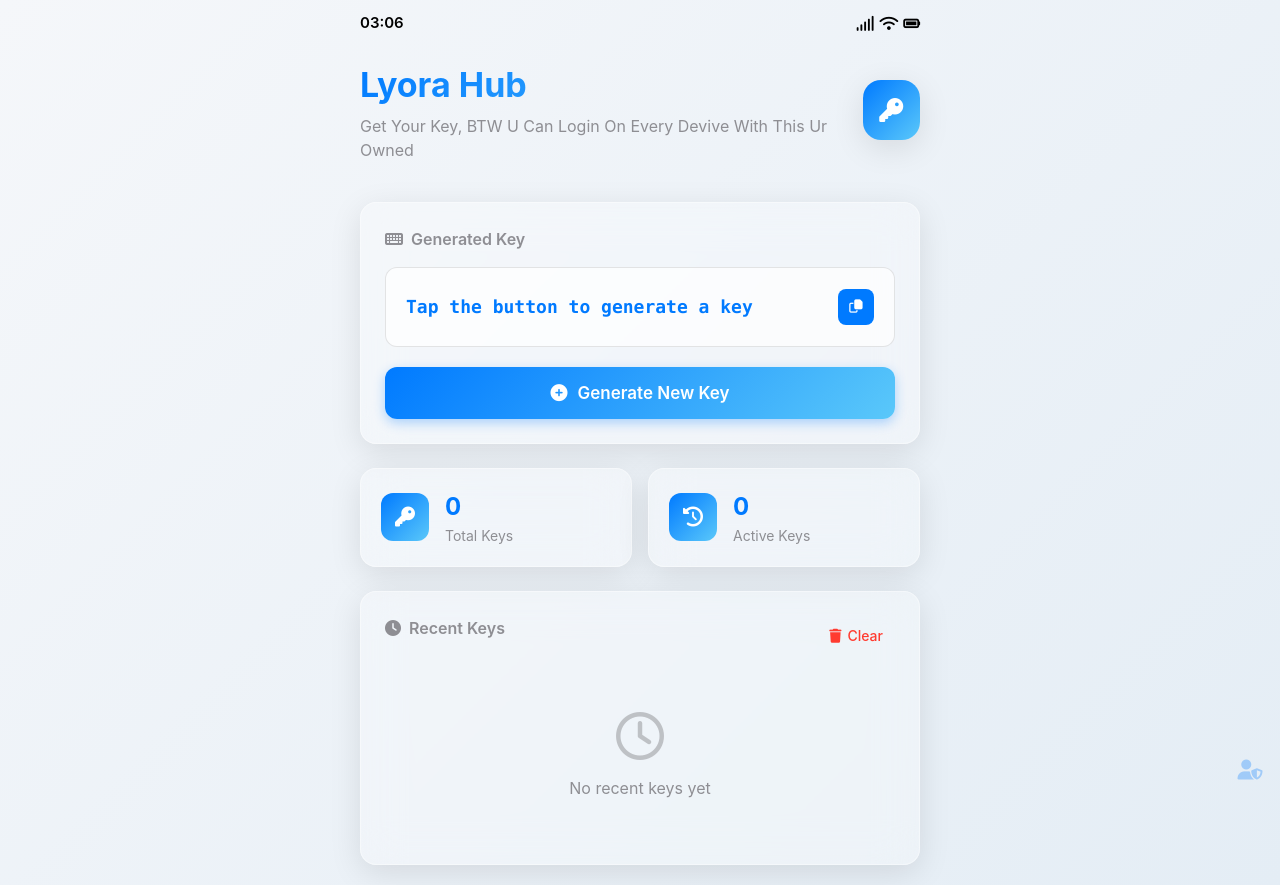
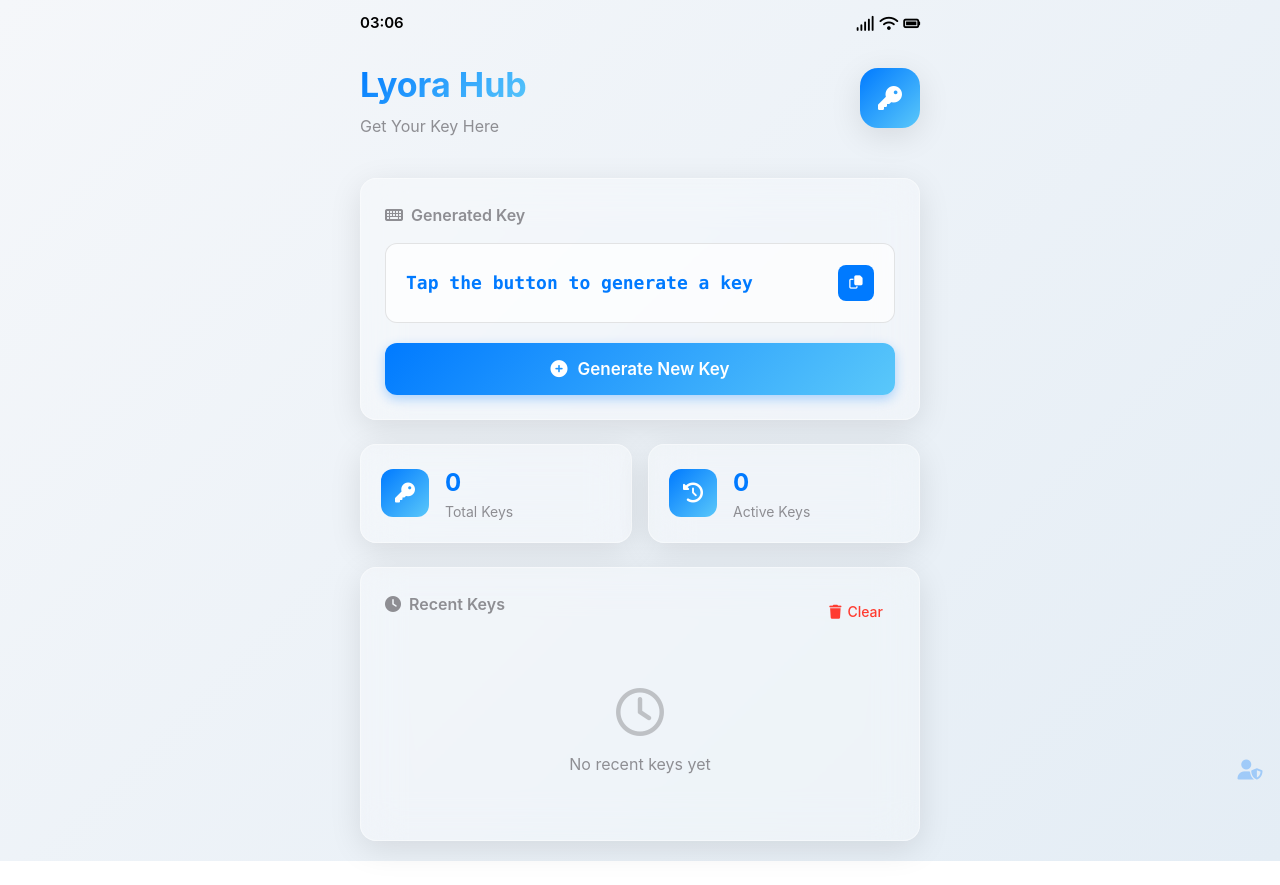
Before and after one commit to Lyora4/get-key-limited, a plain HTML site: page home.html in a window 1280 px wide. After the commit the page ends 861 px from the top, so only its background shows below. Drawn offline with Linux system fonts and the light colour scheme; no server answers.

Commit message:
Update header paragraph text in home.html

```diff
--- a/home.html
+++ b/home.html
@@ -22,7 +22,7 @@
         <header class="ios-header">
             <div class="header-content">
                 <h1>Lyora Hub</h1>
-                <p>Get Your Key, BTW U Can Login On Every Devive With This Ur Owned</p>
+                <p>Get Your Key Here</p>
             </div>
             <div class="header-icon">
                 <i class="fas fa-key"></i>
```
